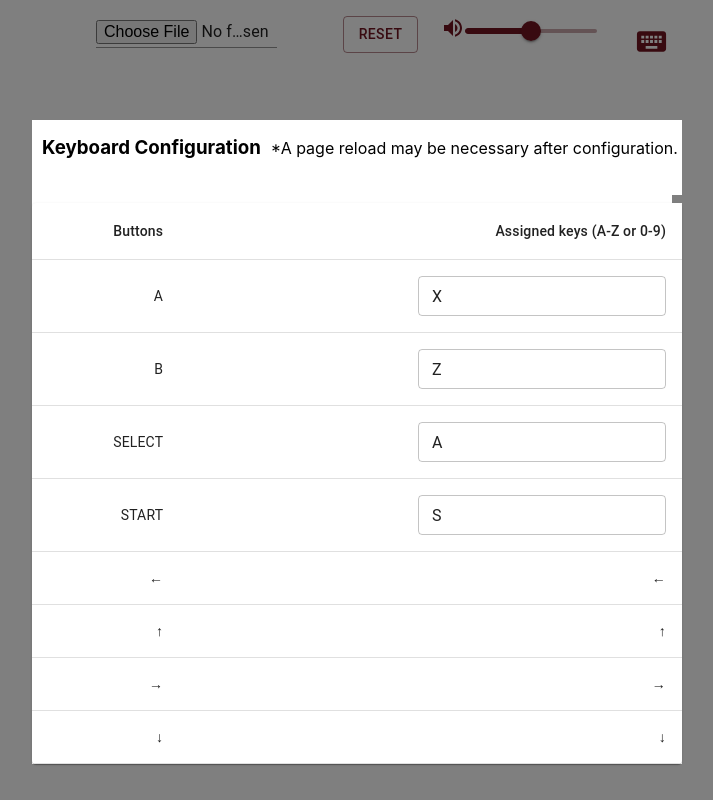
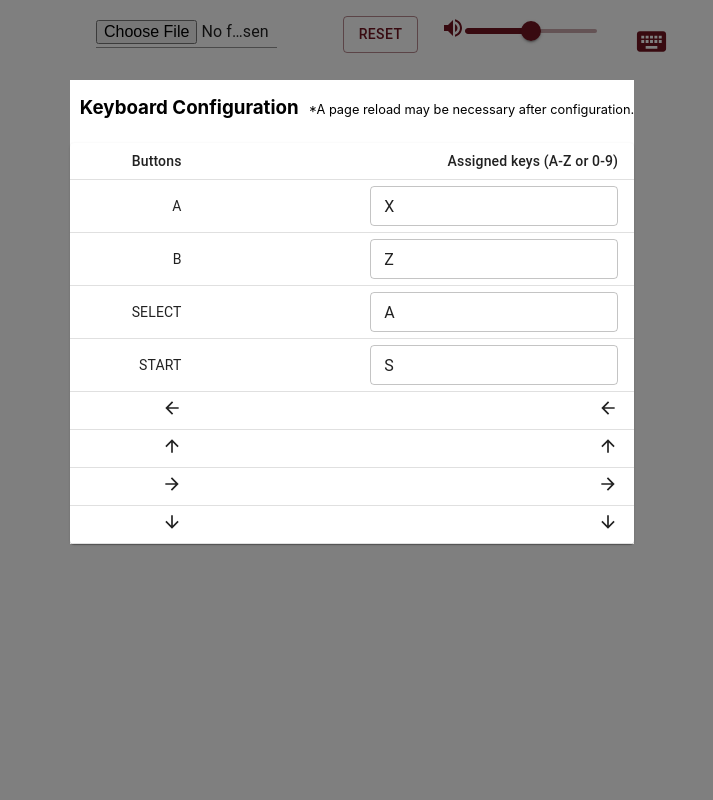
Before and after one commit to OKB-99/react-nes, a React (Create React App) app: page / in a window 1280 px wide. Both pictures are taken after a click on the button 939 px from the left and 41 px from the top of the page. Shown: the whole page, without its empty margins (288-1001 px from the left). Built offline with nearby package versions, Linux system fonts and the light colour scheme.

Commit message:
fix(Modal): Fix layout

```diff
--- a/src/App.tsx
+++ b/src/App.tsx
@@ -163,7 +163,7 @@ const App: React.FC = () => {
         </Grid>
 
         <Modal open={keyboardModal} onClose={handleCloseKB}
-            style={{ width: '50vw', height: '70vh', margin: 'auto' }}
+            style={{ width: '50vw', height: '80vh', margin: 'auto' }}
             sx={{ '& .MuiGrid-container': { background: 'white' } }}>
           <KeyboardModal></KeyboardModal>
         </Modal>
--- a/src/components/GamepadModal/index.tsx
+++ b/src/components/GamepadModal/index.tsx
@@ -2,6 +2,7 @@ import { TableContainer, Paper, Table, TableHead, TableRow, TableCell, TableBody
 import { GamepadMap } from '../../nes/utils/commons';
 import React, { useEffect, useRef, useState } from 'react';
 import './index.css';
+import { ArrowBack, ArrowUpward, ArrowForward, ArrowDownward } from '@mui/icons-material';
 
 
 /**
@@ -57,14 +58,14 @@ const GamepadModal = () => {
             <Table sx={{ minWidth: 650 }} aria-label="simple table">
               <TableHead>
                 <TableRow>
-                  <TableCell align="right">Buttons</TableCell>
-                  <TableCell align="right">Assigned buttons (Numeric)</TableCell>
+                  <TableCell align="right" size="small">Buttons</TableCell>
+                  <TableCell align="right" size="small">Assigned buttons (Numeric)</TableCell>
                 </TableRow>
               </TableHead>
               <TableBody>
                   <TableRow>
-                    <TableCell align="right">A</TableCell>
-                    <TableCell align="right">
+                    <TableCell align="right" size="small">A</TableCell>
+                    <TableCell align="right" size="small">
                       <TextField
                           required size="small" type="number"
                           defaultValue={gamepadMap.A}
@@ -73,8 +74,8 @@ const GamepadModal = () => {
                     </TableCell>
                   </TableRow>
                   <TableRow>
-                    <TableCell align="right">B</TableCell>
-                    <TableCell align="right">
+                    <TableCell align="right" size="small">B</TableCell>
+                    <TableCell align="right" size="small">
                       <TextField
                           required size="small" type="number"
                           defaultValue={gamepadMap.B}
@@ -83,8 +84,8 @@ const GamepadModal = () => {
                     </TableCell>
                   </TableRow>
                   <TableRow>
-                    <TableCell align="right">SELECT</TableCell>
-                    <TableCell align="right">
+                    <TableCell align="right" size="small">SELECT</TableCell>
+                    <TableCell align="right" size="small">
                       <TextField
                           required size="small" type="number"
                           defaultValue={gamepadMap.SELECT}
@@ -93,8 +94,8 @@ const GamepadModal = () => {
                     </TableCell>
                   </TableRow>
                   <TableRow>
-                    <TableCell align="right">START</TableCell>
-                    <TableCell align="right">
+                    <TableCell align="right" size="small">START</TableCell>
+                    <TableCell align="right" size="small">
                       <TextField
                           required size="small" type="number"
                           defaultValue={gamepadMap.START}
@@ -103,20 +104,20 @@ const GamepadModal = () => {
                     </TableCell>
                   </TableRow>
                   <TableRow>
-                    <TableCell align="right">←</TableCell>
-                    <TableCell align="right">←</TableCell>
+                    <TableCell align="right" size="small"><ArrowBack fontSize='small'/></TableCell>
+                    <TableCell align="right" size="small"><ArrowBack fontSize='small'/></TableCell>
                   </TableRow>
                   <TableRow>
-                    <TableCell align="right">↑</TableCell>
-                    <TableCell align="right">↑</TableCell>
+                    <TableCell align="right" size="small"><ArrowUpward fontSize='small'/></TableCell>
+                    <TableCell align="right" size="small"><ArrowUpward fontSize='small'/></TableCell>
                   </TableRow>
                   <TableRow>
-                    <TableCell align="right">→</TableCell>
-                    <TableCell align="right">→</TableCell>
+                    <TableCell align="right" size="small"><ArrowForward fontSize='small'/></TableCell>
+                    <TableCell align="right" size="small"><ArrowForward fontSize='small'/></TableCell>
                   </TableRow>
                   <TableRow>
-                    <TableCell align="right">↓</TableCell>
-                    <TableCell align="right">↓</TableCell>
+                    <TableCell align="right" size="small"><ArrowDownward fontSize='small'/></TableCell>
+                    <TableCell align="right" size="small"><ArrowDownward fontSize='small'/></TableCell>
                   </TableRow>
               </TableBody>
             </Table>
--- a/src/components/KeyboardModal/index.tsx
+++ b/src/components/KeyboardModal/index.tsx
@@ -1,6 +1,7 @@
-import { TableContainer, Paper, Table, TableHead, TableRow, TableCell, TableBody, TextField, Input, Grid, Box } from '@mui/material';
+import { TableContainer, Paper, Table, TableHead, TableRow, TableCell, TableBody, TextField, Input, Grid, Box, Container } from '@mui/material';
 import { KeyboardKey, KeyboardMap } from '../../nes/utils/commons';
 import React from 'react';
+import { ArrowBack, ArrowUpward, ArrowForward, ArrowDownward } from '@mui/icons-material';
 
 
 const KeyboardModal = () => {
@@ -18,26 +19,27 @@ const KeyboardModal = () => {
 
   return (
     <>
+      <Box sx={{ display: 'flex', justifyContent: 'center', margin: 'auto' }}>
       <Grid container spacing={1} direction="column">
         <Grid container direction="row">
         <Box component="p">
           <Box component="span" sx={{ fontSize: '1.17em', fontWeight: 'bold', padding: '0 10px'}}>Keyboard Configuration</Box>
-          <Box component="span">*A page reload may be necessary after configuration.</Box>
+          <Box component="span" fontSize={'0.8em'}>*A page reload may be necessary after configuration.</Box>
         </Box>
         </Grid>
         <Grid container direction="row">
           <TableContainer component={Paper}>
-            <Table sx={{ minWidth: 650 }} aria-label="simple table">
+            <Table aria-label="simple table">
               <TableHead>
                 <TableRow>
-                  <TableCell align="right">Buttons</TableCell>
-                  <TableCell align="right">Assigned keys (A-Z or 0-9)</TableCell>
+                  <TableCell align="right" size="small">Buttons</TableCell>
+                  <TableCell align="right" size="small">Assigned keys (A-Z or 0-9)</TableCell>
                 </TableRow>
               </TableHead>
               <TableBody>
                   <TableRow>
-                    <TableCell align="right">A</TableCell>
-                    <TableCell align="right">
+                    <TableCell align="right" size="small">A</TableCell>
+                    <TableCell align="right" size="small">
                       <TextField
                           required size="small"
                           defaultValue={keyboardMap.A}
@@ -48,8 +50,8 @@ const KeyboardModal = () => {
                     </TableCell>
                   </TableRow>
                   <TableRow>
-                    <TableCell align="right">B</TableCell>
-                    <TableCell align="right">
+                    <TableCell align="right" size="small">B</TableCell>
+                    <TableCell align="right" size="small">
                       <TextField
                           required size="small"
                           defaultValue={keyboardMap.B}
@@ -60,8 +62,8 @@ const KeyboardModal = () => {
                     </TableCell>
                   </TableRow>
                   <TableRow>
-                    <TableCell align="right">SELECT</TableCell>
-                    <TableCell align="right">
+                    <TableCell align="right" size="small">SELECT</TableCell>
+                    <TableCell align="right" size="small">
                       <TextField
                           required size="small"
                           defaultValue={keyboardMap.SELECT}
@@ -72,8 +74,8 @@ const KeyboardModal = () => {
                     </TableCell>
                   </TableRow>
                   <TableRow>
-                    <TableCell align="right">START</TableCell>
-                    <TableCell align="right">
+                    <TableCell align="right" size="small">START</TableCell>
+                    <TableCell align="right" size="small">
                       <TextField
                           required size="small"
                           defaultValue={keyboardMap.START}
@@ -84,26 +86,27 @@ const KeyboardModal = () => {
                     </TableCell>
                   </TableRow>
                   <TableRow>
-                    <TableCell align="right">←</TableCell>
-                    <TableCell align="right">←</TableCell>
+                    <TableCell align="right" size="small"><ArrowBack fontSize='small'/></TableCell>
+                    <TableCell align="right" size="small"><ArrowBack fontSize='small'/></TableCell>
                   </TableRow>
                   <TableRow>
-                    <TableCell align="right">↑</TableCell>
-                    <TableCell align="right">↑</TableCell>
+                    <TableCell align="right" size="small"><ArrowUpward fontSize='small'/></TableCell>
+                    <TableCell align="right" size="small"><ArrowUpward fontSize='small'/></TableCell>
                   </TableRow>
                   <TableRow>
-                    <TableCell align="right">→</TableCell>
-                    <TableCell align="right">→</TableCell>
+                    <TableCell align="right" size="small"><ArrowForward fontSize='small'/></TableCell>
+                    <TableCell align="right" size="small"><ArrowForward fontSize='small'/></TableCell>
                   </TableRow>
                   <TableRow>
-                    <TableCell align="right">↓</TableCell>
-                    <TableCell align="right">↓</TableCell>
+                    <TableCell align="right" size="small"><ArrowDownward fontSize='small'/></TableCell>
+                    <TableCell align="right" size="small"><ArrowDownward fontSize='small'/></TableCell>
                   </TableRow>
               </TableBody>
             </Table>
           </TableContainer>
         </Grid>
       </Grid>
+      </Box>
     </>
   );
 }
```
